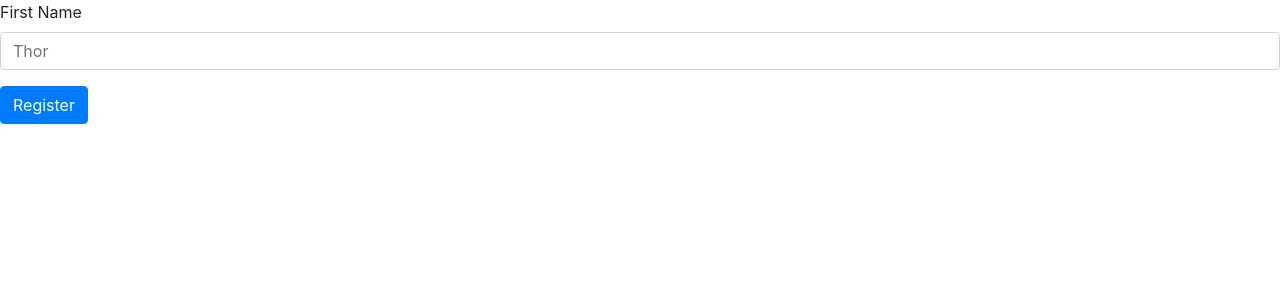
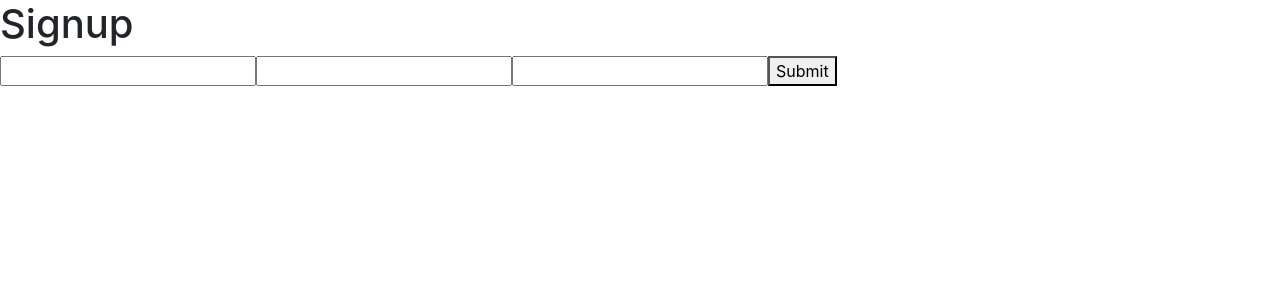
Before and after one commit to iliandy/711-register, a React (Create React App) app: page / in a window 1280 px wide. Shown: the top 300 px of the page. Built offline with nearby package versions, Linux system fonts and the light colour scheme.

Commit message:
Testing Formik without Bootstrap.

```diff
--- a/src/App.js
+++ b/src/App.js
@@ -1,85 +1,53 @@
-import React, { Component } from "react"
-import { Formik } from "formik"
-import * as yup from "yup"
-import Button from "react-bootstrap/Button"
-import Form from "react-bootstrap/Form"
-class App extends Component {
-  schema = yup.object({
-    firstName: yup.string().required(),
-    lastName: yup.string().required(),
-    email: yup.string().required(),
-    password: yup.string().required(),
-    confirmPassword: yup.string().required(),
-    birthMon: yup.string().required(),
-    birthDay: yup.number().required(),
-    birthYear: yup.number().required(),
-    phone: yup.number(),
-    country: yup.bool().required(),
-    zip: yup.number().required(),
-    terms: yup.bool().required(),
-    offers: yup.bool(),
+import React from "react"
+import { Formik, Form, Field } from "formik"
+import * as Yup from "yup"
+
+const SignupSchema = Yup.object().shape({
+  firstName: Yup.string()
+    .min(2, "Too Short!")
+    .max(50, "Too Long!")
+    .required("Required"),
+  lastName: Yup.string()
+    .min(2, "Too Short!")
+    .max(50, "Too Long!")
+    .required("Required"),
+  email: Yup.string()
+    .email("Invalid email")
+    .required("Required"),
 })
 
-  initialValues = {
+const App = () => (
+  <div>
+    <h1>Signup</h1>
+    <Formik
+      initialValues={{
         firstName: "",
         lastName: "",
         email: "",
-    password: "",
-    confirmPassword: "",
-    birthMon: "",
-    birthDay: "",
-    birthYear: "",
-    phone: "",
-    country: false,
-    zip: "",
-    terms: false,
-    offers: false,
-  }
-
-  render() {
-    return (
-      <div>
-        <Formik
-          initialValues={this.initialValues}
-          validationSchema={this.schema}
-          onSubmit={(values, { setSubmitting }) => {
-            setTimeout(() => {
-              alert(JSON.stringify(values, null, 2))
-              setSubmitting(false)
-            }, 400)
+      }}
+      validationSchema={SignupSchema}
+      onSubmit={(values) => {
+        // same shape as initial values
+        console.log(values)
       }}
     >
-          {({
-            handleSubmit,
-            handleChange,
-            handleBlur,
-            values,
-            touched,
-            isValid,
-            errors,
-          }) => (
-            <Form onSubmit={handleSubmit}>
-              <Form.Group controlId="validationFormikFirstName">
-                <Form.Label>First Name</Form.Label>
-                <Form.Control
-                  type="text"
-                  name="firstName"
-                  value={values.firstName}
-                  onChange={handleChange}
-                  isValid={touched.firstName && !errors.firstName}
-                  placeholder="Thor"
-                />
-                <Form.Control.Feedback type="invalid">
-                  Looks bad!
-                </Form.Control.Feedback>
-              </Form.Group>
-              <Button type="submit">Register</Button>
+      {({ errors, touched }) => (
+        <Form>
+          <Field name="firstName" />
+          {errors.firstName && touched.firstName ? (
+            <div>{errors.firstName}</div>
+          ) : null}
+          <Field name="lastName" />
+          {errors.lastName && touched.lastName ? (
+            <div>{errors.lastName}</div>
+          ) : null}
+          <Field name="email" type="email" />
+          {errors.email && touched.email ? <div>{errors.email}</div> : null}
+          <button type="submit">Submit</button>
         </Form>
       )}
     </Formik>
   </div>
 )
-  }
-}
 
 export default App
```
Lines whose indentation alone changed are shown as unchanged.
